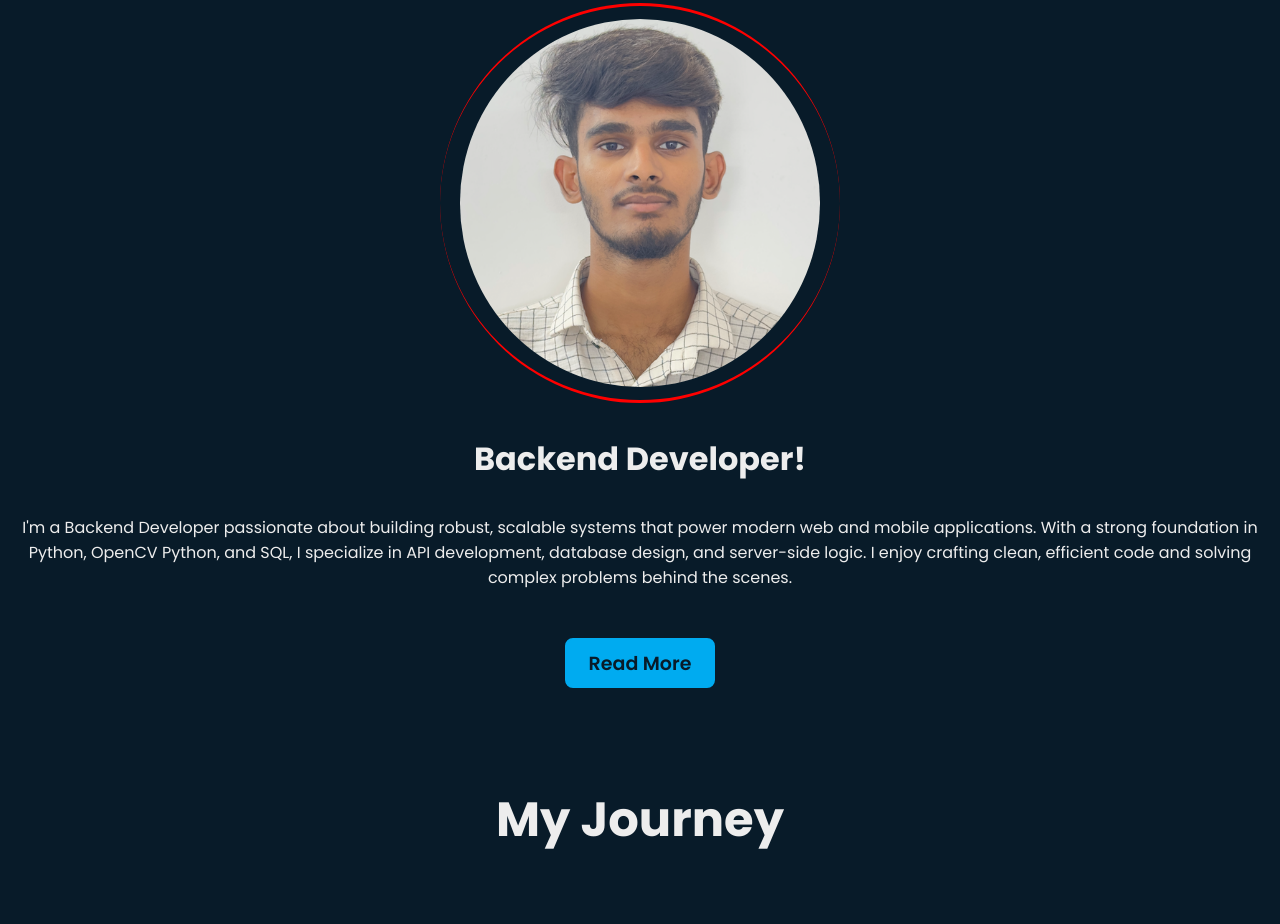
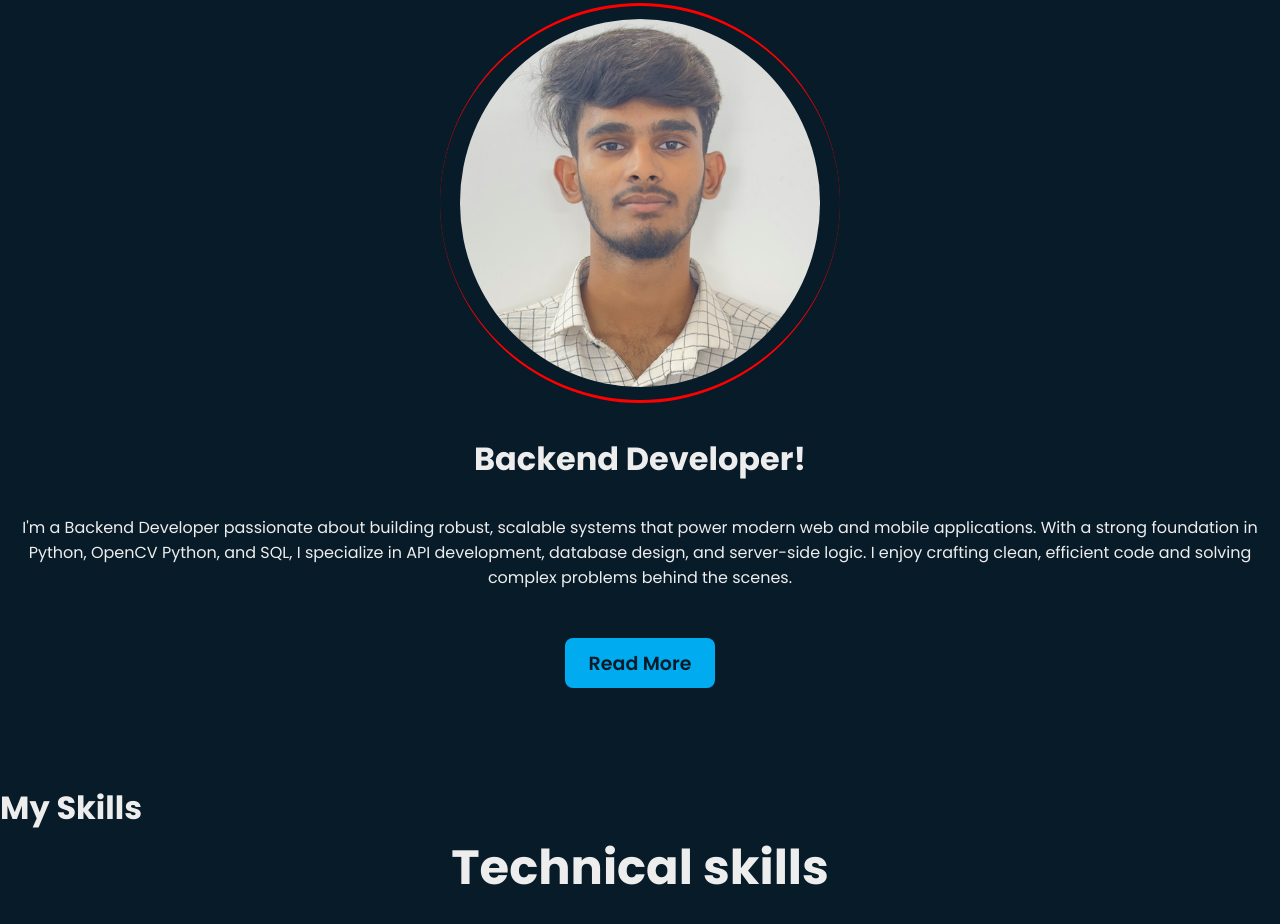
Before and after one commit to Sanjay-D-works/Personal-Portfolio, a plain HTML site: page index.html in a window 1280 px wide. Shown: the part 949-1873 px from the top of the page. Drawn offline with nearby package versions, Linux system fonts and the light colour scheme; files whose address does not match are found by name.

Commit message:
Creating an y skills

```diff
--- a/index.html
+++ b/index.html
@@ -61,10 +61,16 @@
 
 
   </section>
+    <h1 class="sub-title"> My <span>Skills</span></h1>
+    <div class="containnerl" id="skills"></div>
+    <h1 class="heading" >Technical skills</h1>
+    <div class="Technical-bars"></div>
+  <section>
 
-  <section class="education" id="education">
-    <h2 class="heading">My <span>Journey</span></h2>
+
   </section>
+
+
 
   <script src="script.js"></script>
 
```
